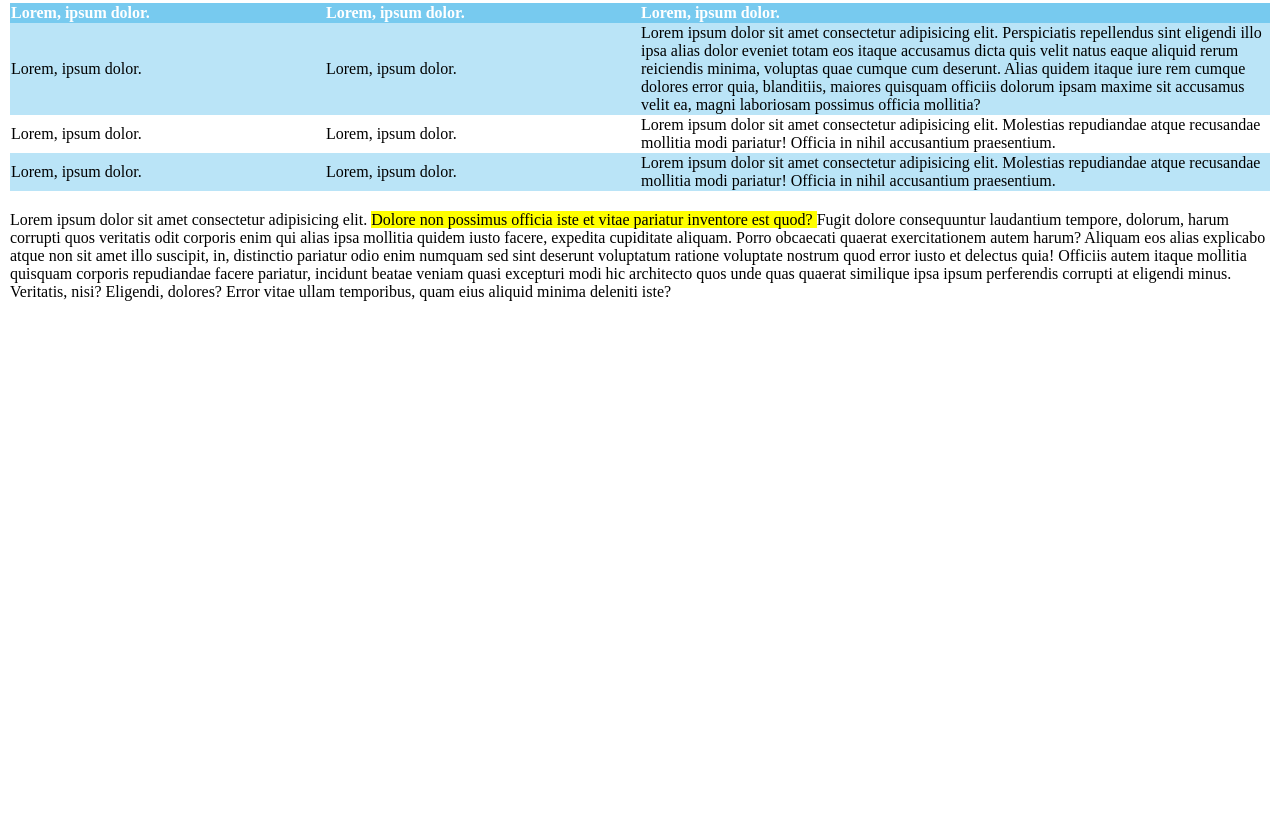
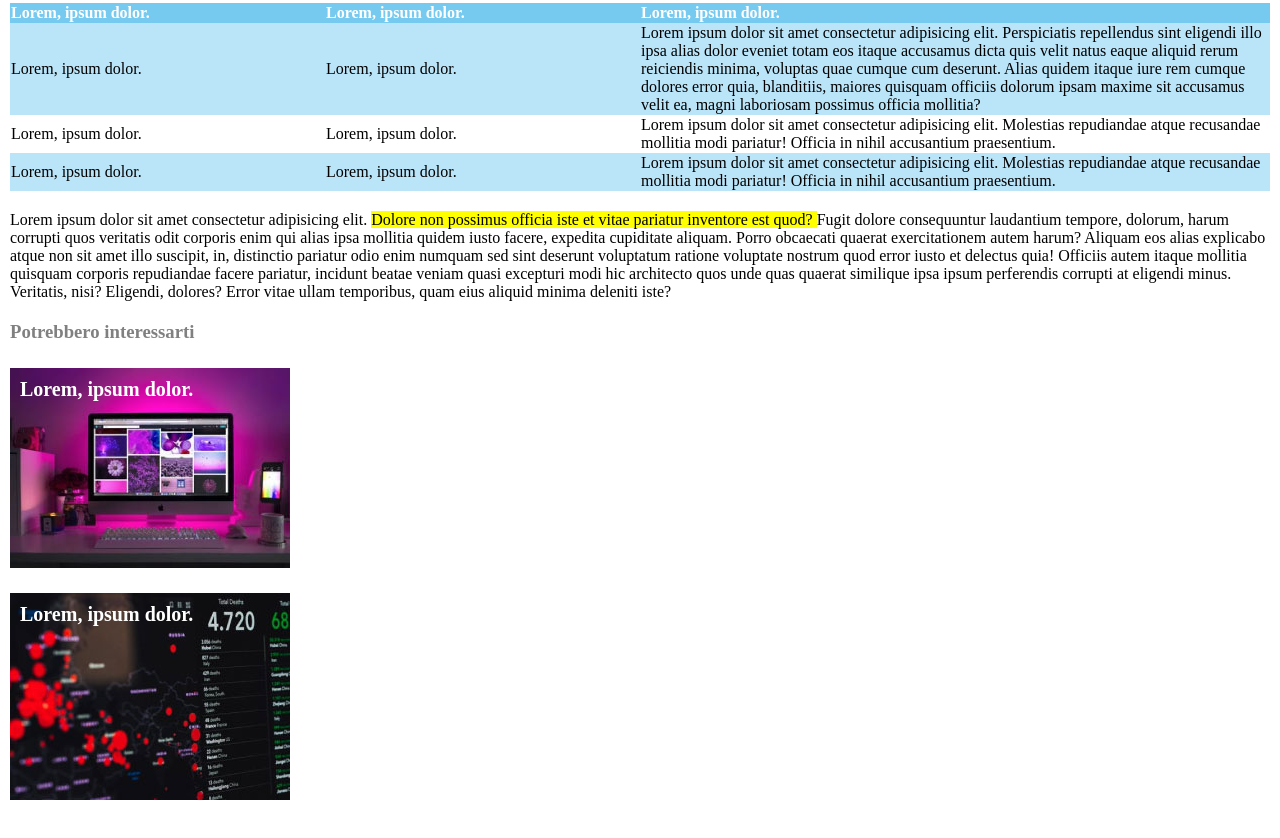
Before and after one commit to FrancescoFolgheraiter/html-css-booleaner, a plain HTML site: page index.html in a window 1280 px wide. Shown: the part 816-1654 px from the top of the page. Before the commit the page ends 1137 px from the top, so only its background shows below. Drawn offline with Linux system fonts and the light colour scheme.

Commit message:
Aggiunta ad fondo pagina

```diff
--- a/css/style.css
+++ b/css/style.css
@@ -66,3 +66,27 @@ table{
 .third{
     width:50%;
 }
+
+/*footer con pubblicità*/
+#adone{
+    width:260px;
+    height:180px;
+    color:white;
+    font-weight: bold;
+    font-size:20px;
+    background-image:url(../img/monitor.jpg);
+    background-repeat: no-repeat;
+    padding:10px 10px;
+    margin:25px 0;
+}
+#adtwo{
+    width:260px;
+    height:200px;
+    color:white;
+    font-weight: bold;
+    font-size:20px;
+    background-image:url(../img/graph.jpg);
+    background-repeat: no-repeat;
+    padding:10px 10px;
+    margin:25px 0;
+}
--- a/index.html
+++ b/index.html
@@ -81,7 +81,12 @@
     </main>
 
     <!--Footer-->
-    <footer>
+    <footer class="container">
+        <h3 class="grey">
+            Potrebbero interessarti
+        </h3>
+        <div id="adone">Lorem, ipsum dolor.</div>
+        <div id="adtwo">Lorem, ipsum dolor.</div>
 
     </footer>
 
```
